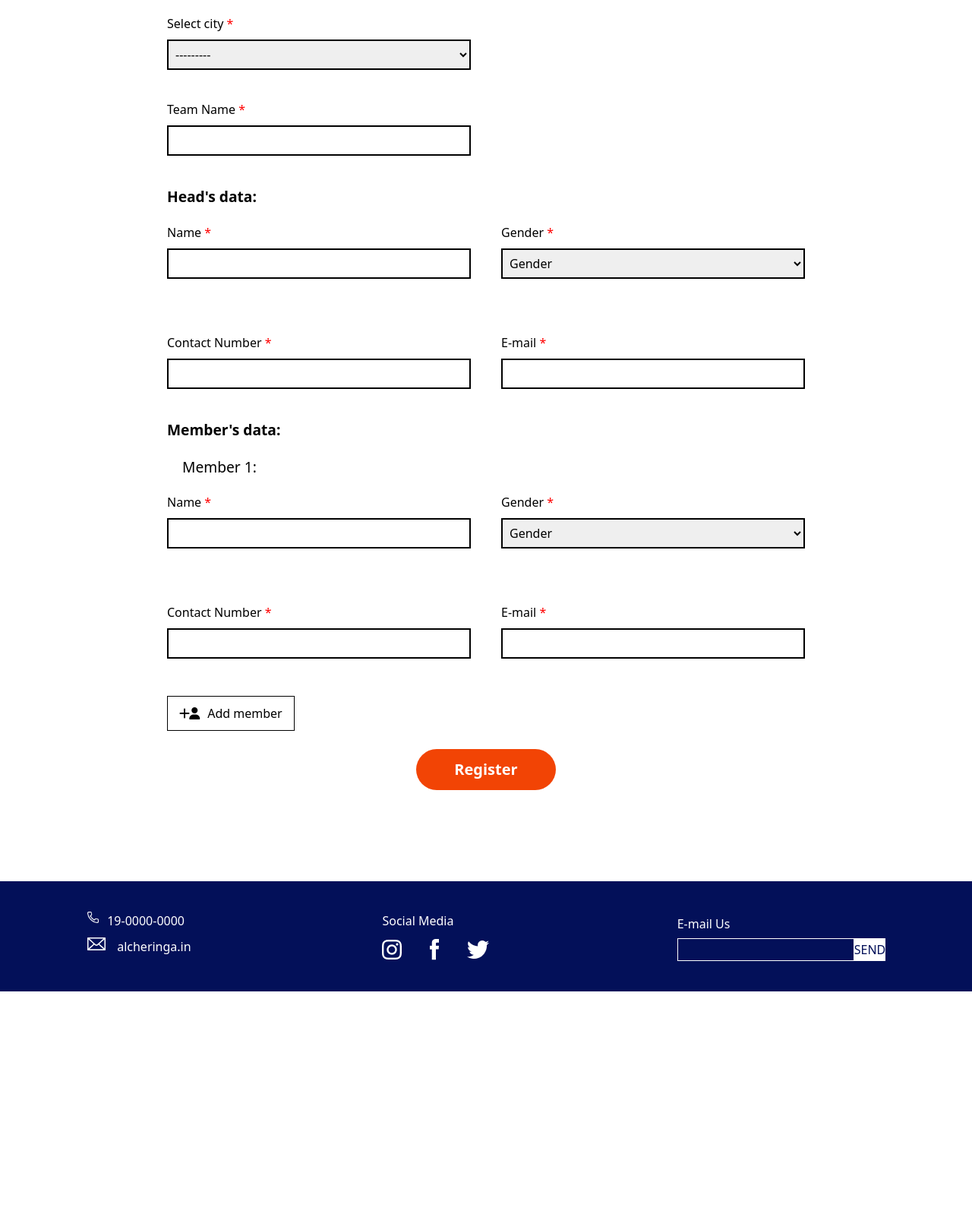
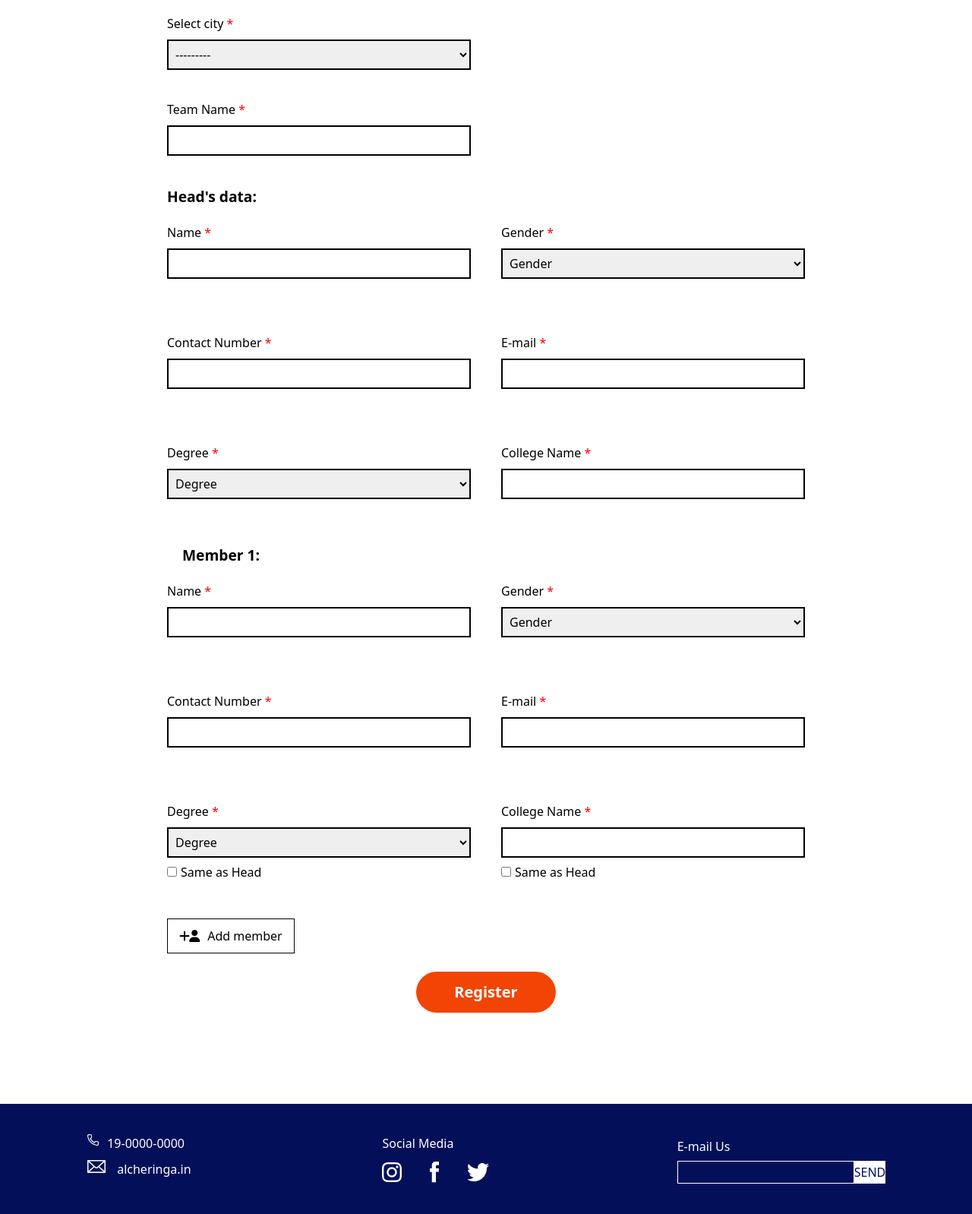
Before and after one commit to Alcheringa-Web-and-App-Operations/CE-Portal, a Django app: page /users/register-team/ in a window 1280 px wide. Shown: the part 729-2327 px from the top of the page at 76% size. Before the commit the page ends 2034 px from the top, so only its background shows below. Run offline with Django 4.2, Linux system fonts and the light colour scheme; data comes from the database, SQL or seed files in the repository; some libraries are stand-ins or nearby versions; some web fonts are replaced.

Commit message:
update team registration

```diff
--- a/users/static/form/button.js
+++ b/users/static/form/button.js
@@ -30,12 +30,26 @@ add.addEventListener('click',target=>{
             <br>
             <input type="number" name="phoneNo${i}" id="phoneNo${i}" class="input-text-field " required>
         </div>
+        <br><br><br>
+        <div>
+            <span class="head-style">Degree<span class="red-star"> *</span></span>
+            <br>
+            <!-- <input type="email" id="email_m_0" class="input-text-field " required> -->
+            <select class="input-text-field" name="degree${i}" required>
+                <option class="drop-down">Degree</option>
+                <option value="btech">B.Tech</option>
+                <option value="mtech">M.Tech</option>
+                <option value="other">Other</option>
+            </select>
+            <input type="checkbox" style="margin-top: 12px" name="samedegree${i}" onchange="samefunc(${i})"><label for="same" style="margin-left:5px">Same as Head</label>
+
+        </div>
     </div>
     <div class="sections m-5">
         <div>
             <span class="head-style">Gender<span class="red-star"> *</span></span>
             <br>
-            <select class="input-text-field " id="gender_m_1">
+            <select class="input-text-field " name="gender${i}"id="gender_m_1" required>
             <option class="drop-down">Gender</option>
             <option value="Male">Male</option>
             <option value="Female">Female</option>
@@ -47,6 +61,15 @@ add.addEventListener('click',target=>{
             <span class="head-style">E-mail<span class="red-star"> *</span></span>
             <br>
             <input type="email" name="email${i}" id="email${i}" class="input-text-field " required>
+        </div>
+        <br><br><br>
+        <div>
+            <span class="head-style">College Name<span class="red-star"> *</span></span>
+            <br>
+            <!-- <input type="email" id="email_m_0" class="input-text-field " required> -->
+            <input type="text" name="collegename${i}" class="input-text-field " maxlength="254" required id="id_collegename">
+            <input type="checkbox" style="margin-top: 12px" name="samecollege${i}" onchange="samefunc(${i})"><label for="same" style="margin-left:5px">Same as Head</label>
+
         </div>
     </div>
 
--- a/users/templates/team/team.html
+++ b/users/templates/team/team.html
@@ -878,12 +878,24 @@ a {
                         <!-- <input type="number" id="cont_num_m_0" class="input-text-field " required> -->
                         <input type="text" name="phoneNo0" class="input-text-field " maxlength="50" required id="id_name">
                     </div>
+                    <br><br><br>
+                    <div>
+                        <span class="head-style">Degree<span class="red-star"> *</span></span>
+                        <br>
+                        <!-- <input type="email" id="email_m_0" class="input-text-field " required> -->
+                        <select class="input-text-field" name="degree0" id="degree" required>
+                            <option class="drop-down">Degree</option>
+                            <option value="btech">B.Tech</option>
+                            <option value="mtech">M.Tech</option>
+                            <option value="other">Other</option>
+                        </select>
+                    </div>
                 </div>
                 <div class="sections m-5">
                     <div>
                         <span class="head-style">Gender<span class="red-star"> *</span></span>
                         <br>
-                        <select class="input-text-field " id="gender_m_0">
+                        <select class="input-text-field " name="gender0" id="gender_m_0" required>
                             <option class="drop-down">Gender</option>
                             <option value="Male">Male</option>
                             <option value="Female">Female</option>
@@ -897,20 +909,24 @@ a {
                         <!-- <input type="email" id="email_m_0" class="input-text-field " required> -->
                         <input type="email" name="email0" class="input-text-field " maxlength="254" required id="id_email">
                     </div>
+                    <br><br><br>
+                    <div>
+                        <span class="head-style">College Name<span class="red-star"> *</span></span>
+                        <br>
+                        <!-- <input type="email" id="email_m_0" class="input-text-field " required> -->
+                        <input type="text" name="collegename0" class="input-text-field " maxlength="254" required id="id_collegename">
+                    </div>
                 </div>
 
 
             </div>
             <div class="row-view">
-                <div class="sections mx-5 mt-5">
-                    <div style="font-size: 120%;font-weight: bold;">Member's data:</div>
-                </div>
                 <div class="sections mx-5 mt-5"></div>
             </div>
             <div id="main">
                 <div class="row-view">
                     <div class="sections mx-5 mt-5">
-                        <div style="font-size: 120%;">Member 1:</div>
+                        <div style="font-size: 120%;font-weight: bold;">Member 1:</div>
                     </div>
                     <div class="sections">
                     </div>
@@ -930,12 +946,25 @@ a {
                             <!-- <input type="number" id="cont_num_m_1" class="input-text-field " required> -->
                             <input type="text" name="phoneNo1" class="input-text-field " maxlength="50" required id="id_name">
                         </div>
+                        <br><br><br>
+                        <div>
+                            <span class="head-style">Degree<span class="red-star"> *</span></span>
+                            <br>
+                            <!-- <input type="email" id="email_m_0" class="input-text-field " required> -->
+                            <select class="input-text-field" name="degree1" required>
+                                <option class="drop-down">Degree</option>
+                                <option value="btech">B.Tech</option>
+                                <option value="mtech">M.Tech</option>
+                                <option value="other">Other</option>
+                            </select>
+                            <input type="checkbox" style="margin-top: 12px" name="samedegree1" onchange="samefunc(1)"><label for="same" style="margin-left:5px">Same as Head</label>
+                        </div>
                     </div>
                     <div class="sections m-5">
                         <div>
                             <span class="head-style">Gender<span class="red-star"> *</span></span>
                             <br>
-                            <select class="input-text-field " id="gender_m_1">
+                            <select class="input-text-field " name="gender1" id="gender_m_1" required>
                                 <option class="drop-down">Gender</option>
                                 <option value="Male">Male</option>
                                 <option value="Female">Female</option>
@@ -948,6 +977,14 @@ a {
                             <br>
                             <!-- <input type="email" id="email_m_1" class="input-text-field " required> -->
                             <input type="email" name="email1" class="input-text-field " maxlength="254" required id="id_email">
+                        </div>
+                        <br><br><br>
+                        <div>
+                            <span class="head-style">College Name<span class="red-star"> *</span></span>
+                            <br>
+                            <!-- <input type="email" id="email_m_0" class="input-text-field " required> -->
+                            <input type="text" name="collegename1" class="input-text-field " value="" maxlength="254" required id="id_collegename">
+                            <input type="checkbox" style="margin-top: 12px" name="samecollege1" onchange="samefunc(1)"><label for="same" style="margin-left:5px">Same as Head</label>
                         </div>
                     </div>
 
@@ -1049,6 +1086,27 @@ a {
                 if (item !== checkbox) item.checked = false
             })
         }
+
+        function samefunc(e){
+            const samecollege=document.getElementsByName("samecollege"+e)[0]
+                if(samecollege.value=='on'){
+                    const headcollege=document.getElementsByName("collegename0")[0].value
+                    document.getElementsByName("collegename"+e)[0].value=headcollege
+                }
+            const samedegree=document.getElementsByName("samedegree"+e)[0]
+                if(samedegree.value=='on'){
+                    const headdegree=document.getElementsByName("degree0")[0].value
+                    document.getElementsByName("degree"+e)[0].value=headdegree
+
+                }
+
+        }
+
+
+
+
+
+
     </script>
 </body>
 
--- a/users/views.py
+++ b/users/views.py
@@ -94,6 +94,7 @@ def load_city(request):
 def teamForm(request):
     data = request.POST
     if request.method == 'POST':
+        print(request.POST)
         form = EntryFormTeams(request.POST)
         city = City.objects.filter(id = data.get('city')).first()
         competition = Competition.objects.filter(id = request.POST['checkbox']).first()
@@ -105,7 +106,7 @@ def teamForm(request):
                 continue
             else:
 
-                applicant = Person(name = data.get('name' + str(i)), email = data.get('email' + str(i)),city=city,contactno = data.get('phoneNo' + str(i)), solo = 0)
+                applicant = Person(name = data.get('name' + str(i)), email = data.get('email' + str(i)),city=city,contactno = data.get('phoneNo' + str(i)),college_name=data.get('collegename' + str(i)),gender=data.get('gender' + str(i)), solo = 0)
                 querySet = Person.objects.filter(email = data.get('email' + str(i)))
                 if querySet:
                     querySet.solo = 0
```
